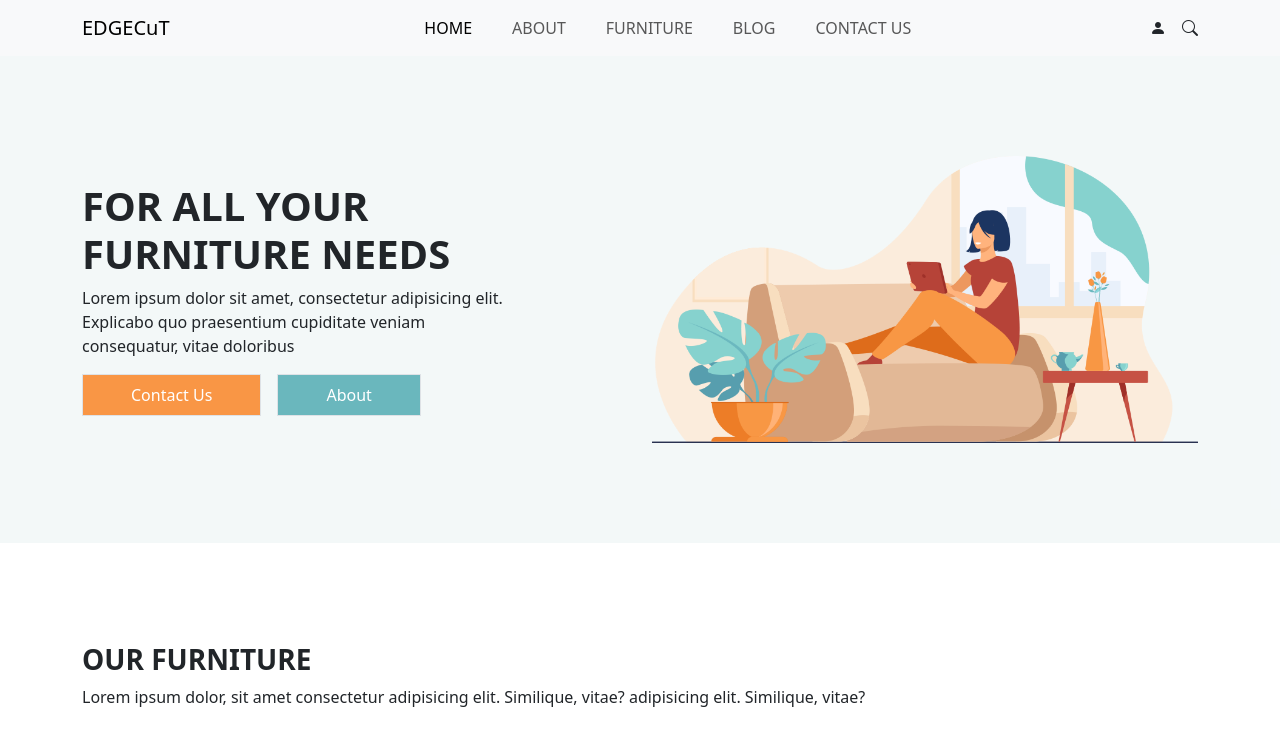
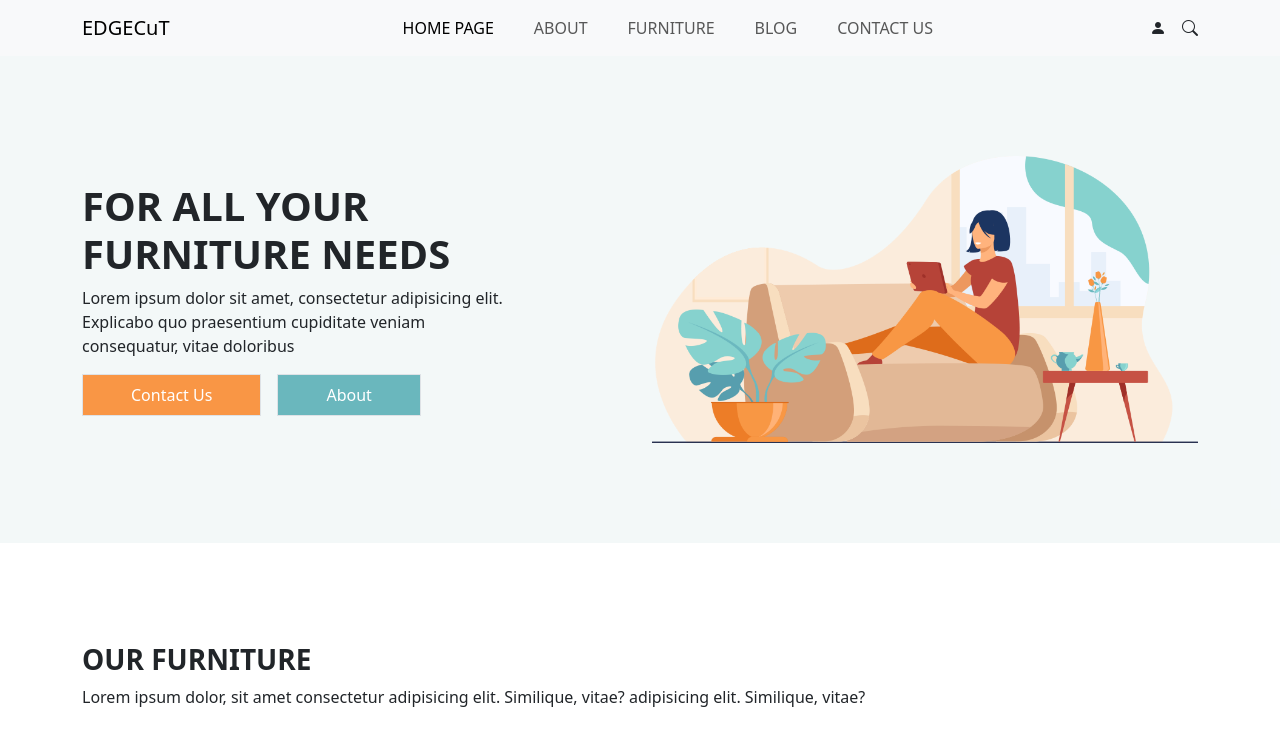
Before and after one commit to masifcoder/edgecu, a plain HTML site: page index.html in a window 1280 px wide. Shown: the top 754 px of the page. Drawn offline with nearby package versions, Linux system fonts and the light colour scheme.

```diff
--- a/index.html
+++ b/index.html
@@ -23,7 +23,7 @@
             <div class="collapse navbar-collapse" id="navbarSupportedContent">
                 <ul class="navbar-nav mx-auto mb-2 mb-lg-0 gap-4">
                     <li class="nav-item">
-                        <a class="nav-link active text-uppercase" aria-current="page" href="#">Home</a>
+                        <a class="nav-link active text-uppercase" aria-current="page" href="#">Home Page</a>
                     </li>
                     <li class="nav-item">
                         <a class="nav-link text-uppercase" href="#">About</a>
```
